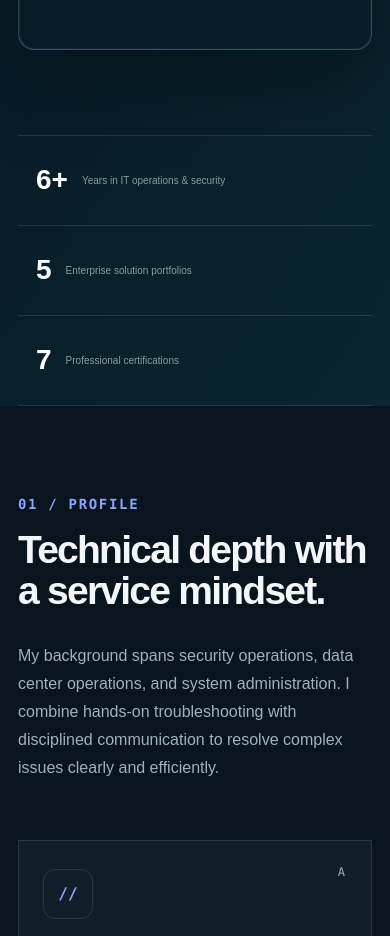
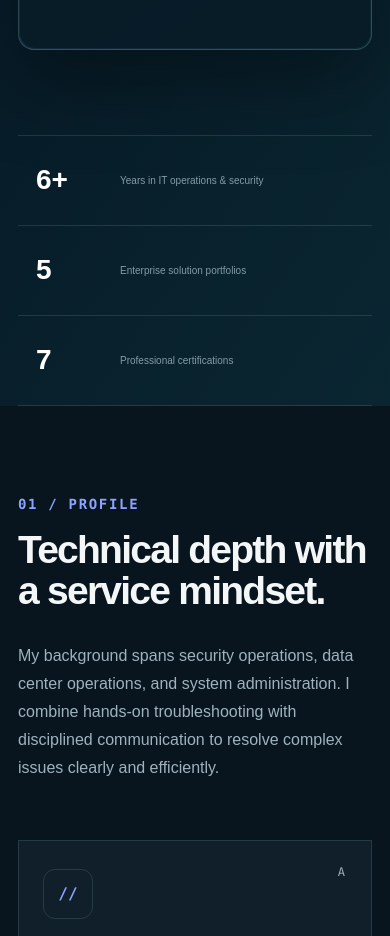
Before and after one commit to vedrico14/Portofolio-Rico_Fedryan, a Next.js app: page / in a window 390 px wide. Shown: the part 980-1916 px from the top of the page. Built offline with nearby package versions, Linux system fonts and the light colour scheme.

Commit message:
Add styles for stats-bar component

```diff
--- a/app/globals.css
+++ b/app/globals.css
@@ -1589,6 +1589,25 @@ footer {
   overflow: visible;
 }
 
+  .stats-bar {
+  grid-template-columns: 1fr;
+}
+
+.stats-bar > div {
+  display: grid;
+  grid-template-columns: 64px 1fr;
+  align-items: center;
+  column-gap: 20px;
+}
+
+.stats-bar strong {
+  width: auto;
+}
+
+.stats-bar span {
+  margin: 0;
+}
+
   .hero-layout {
     gap: 56px;
   }
```
